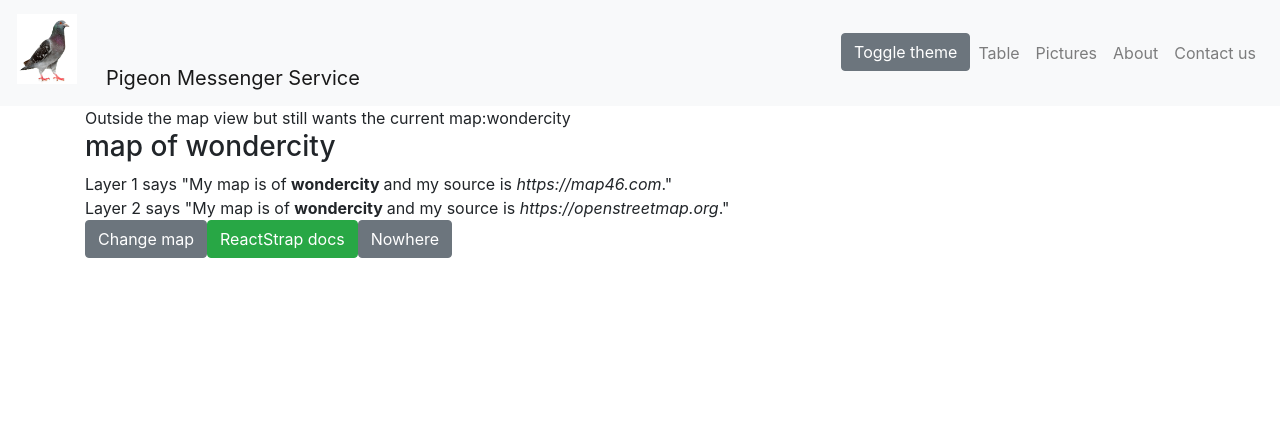
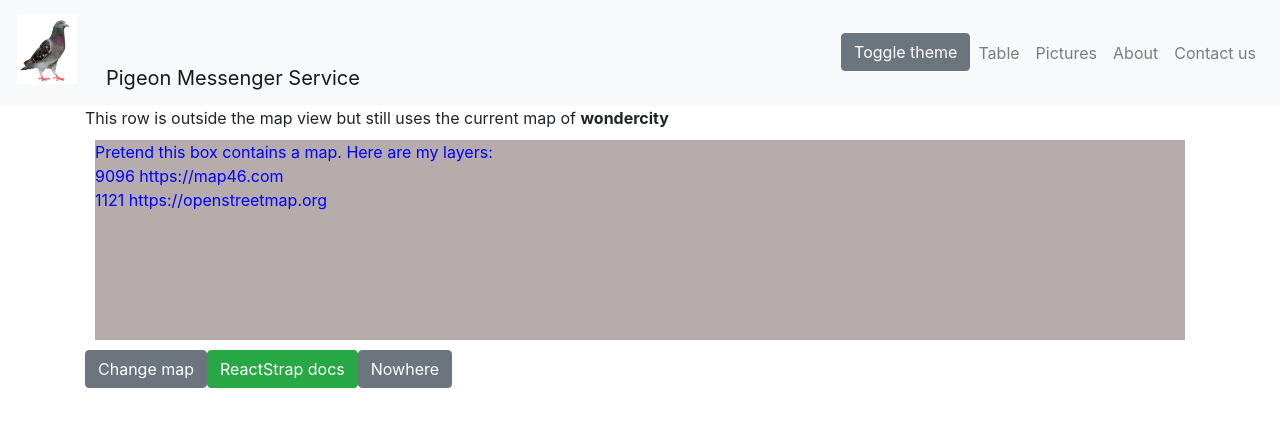
Before and after one commit to brian32768/react-bootstrap-test, a React (Vite) app: page / in a window 1280 px wide. Shown: the top 426 px of the page. Built offline with nearby package versions, Linux system fonts and the light colour scheme.

Commit message:
Got the test map context stuff working, unreal, wow. Hey. Yay.

```diff
--- a/src/App.css
+++ b/src/App.css
@@ -58,9 +58,9 @@ footer {
 }
 
 /* MAP STUFF ============================================================= */
-#map {
+#fakemap {
     color: blue;
-    height: 75vh;
+    height: 25vh;
     background-color: rgb(182, 172, 171);
     margin: 10px;
 }
--- a/src/App.js
+++ b/src/App.js
@@ -3,10 +3,9 @@
 // The real work is done in components included here.
 
 // React
-import React, { Component } from 'react';
-import {BrowserRouter, Link, Route, Redirect, Switch} from 'react-router-dom';
-import {ThemeContext, themes} from './theme-context';
-import {MapContext} from './map-context';
+import React, { Component } from 'react'
+import {BrowserRouter, Link, Route, Redirect, Switch} from 'react-router-dom'
+import {ThemeContext, themes} from './theme-context'
 
 // Bootstrap (reactstrap in this case)
 import {
@@ -18,18 +17,18 @@ import {
     NavItem,
     NavLink,
     Button
-} from 'reactstrap';
+} from 'reactstrap'
 
 // My own React components
-import SpecialDay from './specialday';
-import Table from './table';
-import Pictures from './pictures';
-import Home from './home';
-import About from './about';
-import Contact from './contact';
-import NotFound from './notfound';
+import SpecialDay from './specialday'
+import Table from './table'
+import Pictures from './pictures'
+import Home from './home'
+import About from './about'
+import Contact from './contact'
+import NotFound from './notfound'
 
-import './App.css';
+import './App.css'
 
 class PrimaryLayout extends Component {
     constructor() {
@@ -38,8 +37,7 @@ class PrimaryLayout extends Component {
         this.toggleTheme = this.toggleTheme.bind(this);
         this.state = {
             isOpen: false,
-            theme: themes.light,
-            map: ''
+            theme: themes.light
         };
     }
 
@@ -60,7 +58,6 @@ class PrimaryLayout extends Component {
         return (
           <div>
           <ThemeContext.Provider value={this.state.theme}>
-          <MapContext.Provider value={this.state.map}>
 
             <Navbar color="light" light expand="md">
               <NavbarBrand href="/">
@@ -99,7 +96,6 @@ class PrimaryLayout extends Component {
                 <Redirect to="/404" />
             </Switch>
 
-        </MapContext.Provider>
         </ThemeContext.Provider>
         </div>
         );
--- a/src/home.js
+++ b/src/home.js
@@ -1,95 +1,88 @@
-import React, {Component} from 'react';
+import React, {Component} from 'react'
 import PropTypes from 'prop-types'
 import {MapContext} from './map-context'
-import {Container, Row, Col, Button, Tooltip} from 'reactstrap';
+import {LayerContext} from './layer-context'
+import {Container, Row, Col, Button, Tooltip} from 'reactstrap'
+import Map from './map.js'
 
-// I am trying to test composition here
-// (see https://reactjs.org/docs/context.html "Before You Use Context")
-//
-// A layer can have only one source
-
-class Map extends Component {
-    componentWillReceiveProps() {
-        console.log("Map.componentWillReceiveProps()");
-    }
-
-    render() {
-        console.log("Map.render(), props=", this.props)
-        return (
-            <div ref="target">
-                <h3>map of {this.props.name}</h3>
-                {this.props.children}
-            </div>
-        );
-    }
-}
-Map.propTypes = {
-    name: PropTypes.string.isRequired
-}
+// I need to know about both the upstream MapContext
+// so that I can add my new layer to the map
+// and I need to create my own LayerContext
+// so that I can tell my child Source component how to find my callback.
 
 class Layer extends Component {
     constructor(props) {
         super(props);
-        let mySource = props.children;
-        console.log('Layer.new source=', mySource.props)
-        this.state = {
-            source: mySource.props
-        };
+        this.setSource = this.setSource.bind(this);
+        console.log('Layer.new props=', props)
     }
 
-    setSource(s) {
-        console.log("Layer.setSource(", s, ")");
-        return 0;
+    setSource(olsource) {
+        // callback from our child Source component
+        console.log("Layer.setSource(",this.props.name,") olsource=", olsource);
+        // IRL, we'd call OL here, something like this:
+        // layer.setSource(olsource)
     }
 
     componentDidMount() {
-        console.log("Layer.componentDidMount(). Setting layer source to",
-            this.state.source.url)
-        this.setSource(this.state.source)
+        console.log("Layer.componentDidMount().");
     }
 
     componentWillReceiveProps() {
-        console.log("Layer.componentWillReceiveProps() Setting layer source to",
-            this.state.source.url)
-        this.setSource(this.state.source)
+        console.log("Layer.componentWillReceiveProps()");
     }
 
     render() {
-        console.log("Layer.render() source=", this.state.source)
+        console.log("Layer.render props=", this.props.children);
+
+        {/* In a more perfect world I'd be able to pass the callback as a property
+            instead of inside a context but I cannot figure out how
+            This gives an error that props is not extensible
+
+            Oh well, context works for now. */}
+        //this.props.children.props.callback = this.setSource;
+
         return (
             <div>
-                Layer {this.props.name} says "My map is of <b>{this.context} </b>
-                and my source is {this.props.children}." <br />
+                <LayerContext.Provider value={{onSetSource:this.setSource}}>
+                {this.props.children}
+                </LayerContext.Provider>
             </div>
         );
     }
 }
 Layer.contextType = MapContext;
+
 Layer.propTypes = {
-    name: PropTypes.string
+    name: PropTypes.string.isRequired
 }
 
 class Source extends Component {
     constructor(props) {
-        console.log("Source.new props=", props);
         super(props);
+        let d = Math.round(Math.random() * 10000).toString();
+        console.log("Source.new() magic number =", d);
+        this.state = {
+            source: d
+        }
     }
-
     componentDidMount() {
-        console.log("Source.componentDidMount()")
+        console.log("Source.componentDidMount().");
+        // I can't use this.context in the constructor because
+        // it has not been defined yet there.
+        this.context.onSetSource(this.state.source);
     }
-
-    componentWillReceiveProps() {
-        console.log("Source.componentWillReceiveProps()");
-    }
-
     render() {
-        console.log("Source.render() props=", this.props)
+        console.log("Source.render props=", this.props)
         return (
-            <em>{this.props.url}</em>
+            <div>
+            {this.state.source} {this.props.url}
+            </div>
         );
     }
 }
+Source.contextType = LayerContext;
+
 Source.propTypes = {
     url: PropTypes.string.isRequired
 }
@@ -134,30 +127,40 @@ class Home extends Component {
     render(props) {
         return (
             <div>
-            <MapContext.Provider value={this.state.map}>
+
+            {/* A Map will have its own internal MapContext, the ThemeContext wrapping around
+            everything lets me test using multiple contexts in the
+            same application.
+
+            Since there can only be a map on this "home" page it makes sense
+            to declare the Map here.
+
+            Any component between our Map tags should be able to
+            access the current OpenLayers map. (Should we actually be using OL.) */}
+
+            <Map name="starting point">
+
             <Container>
                 <Row>
                     <Col>
-                    Outside the map view but still wants the current map:
-                    {this.state.map}
+                    This row is outside the map view but still
+                    uses the current map of <b>{this.state.map}</b>
                     </Col>
                 </Row>
                 <Row>
                     <Col>
-                        <Map name={this.state.map}>
+                    <div id="fakemap">
+                        Pretend this box contains a map. Here are my layers:
+
                         <Layer name="1">
-                            <Source
-                                url="https://map46.com"
-                                attributions="©2018 Wildsong"
-                            />
+                          <Source url="https://map46.com" attributions="©2018 Wildsong"/>
                         </Layer>
+
                         <Layer name="2">
-                            <Source
-                                url="https://openstreetmap.org"
-                                attributions="©2018 OpenStreetMap"
-                            />
+                          <Source url="https://openstreetmap.org" attributions="©2018 OpenStreetMap"/>
                         </Layer>
-                        </Map>
+
+                    </div>
                     </Col>
                 </Row>
                 <Row>
@@ -168,7 +171,9 @@ class Home extends Component {
                   </Col>
                 </Row>
             </Container>
-            </MapContext.Provider>
+
+            </Map>
+
             </div>
         );
     }
--- /dev/null
+++ b/src/layer-context.js
@@ -0,0 +1,4 @@
+import React from 'react'
+export const LayerContext = React.createContext({
+    onSetSource: ()=>{}
+});
--- a/src/map-context.js
+++ b/src/map-context.js
@@ -1,5 +1,4 @@
-import React from 'react';
-
-export const MapContext = React.createContext(
-    "no map"
-);
+import React from 'react'
+export const MapContext = React.createContext({
+    map: "((no map has been loaded yet))"
+});
--- /dev/null
+++ b/src/map.js
@@ -0,0 +1,25 @@
+import React, {Component} from 'react'
+import PropTypes from 'prop-types'
+import {MapContext} from './map-context'
+
+class OLMap extends Component {
+    componentWillReceiveProps() {
+        console.log("Map.componentWillReceiveProps()");
+    }
+
+    render() {
+        console.log("Map.render(), props=", this.props)
+        return (
+            <MapContext.Provider value={{map:this.props.name}}>
+            { this.props.children }
+            </MapContext.Provider>
+        );
+    }
+}
+OLMap.contextType = MapContext;
+
+OLMap.propTypes = {
+    name: PropTypes.string.isRequired
+}
+
+export default OLMap;
```
